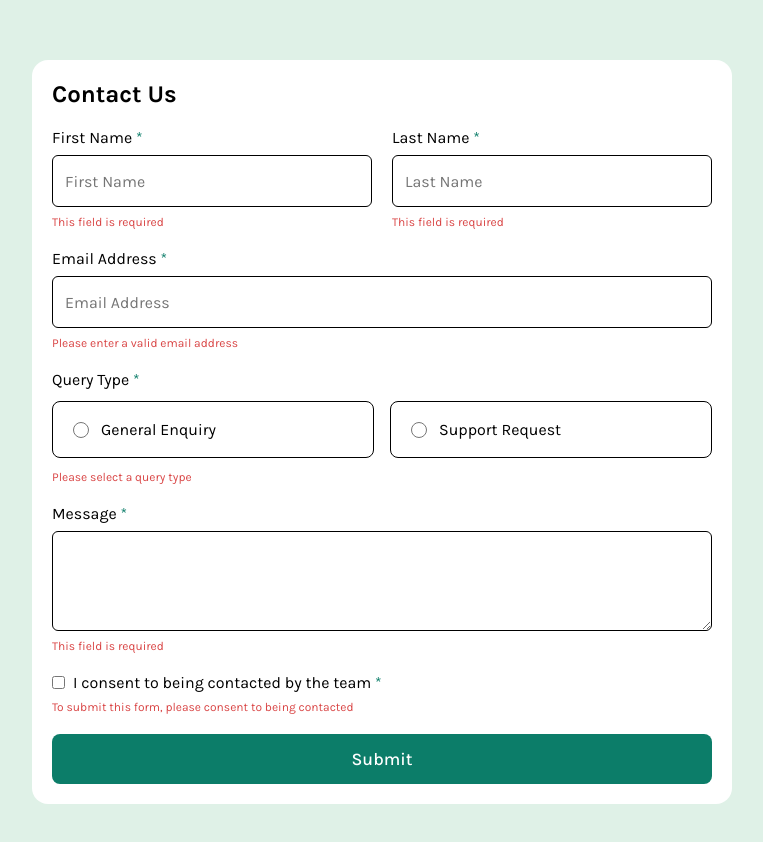
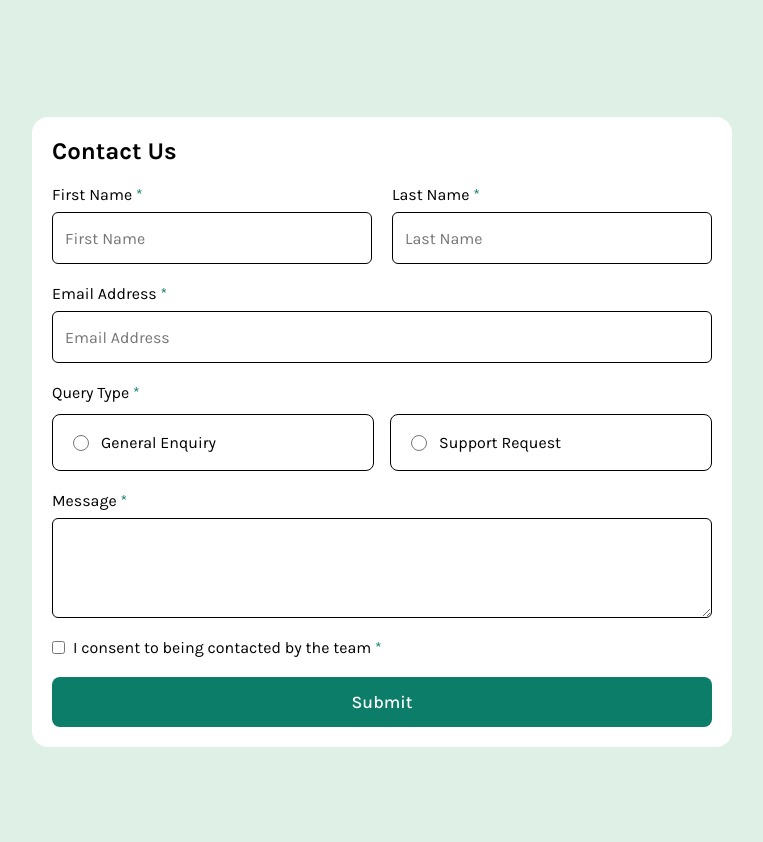
Before and after one commit to anuragc0des/Contact-form, a plain HTML site: page index.html in a window 1280 px wide. Shown: the part 168-1010 px from the top of the page, without its empty margins (258-1021 px from the left). Drawn offline with Linux system fonts and the light colour scheme.

Commit message:
Update index.html

```diff
--- a/index.html
+++ b/index.html
@@ -34,20 +34,22 @@
           <div class="input-field">
             <label>First Name <span class="green-color">*</span></label>
             <input type="text" placeholder="First Name" id="firstname" />
-            <span class="error-msg">This field is required</span>
+            <span class="error-msg hidden">This field is required</span>
           </div>
 
           <div class="input-field">
             <label>Last Name <span class="green-color">*</span></label>
             <input type="text" placeholder="Last Name" id="lastname" />
-            <span class="error-msg">This field is required</span>
+            <span class="error-msg hidden">This field is required</span>
           </div>
         </div>
 
         <div class="email-field">
           <label>Email Address <span class="green-color">*</span></label>
           <input type="text" placeholder="Email Address" id="email" />
-          <span class="error-msg">Please enter a valid email address</span>
+          <span class="error-msg hidden"
+            >Please enter a valid email address</span
+          >
         </div>
 
         <div class="query-field">
@@ -64,13 +66,13 @@
             </div>
           </div>
 
-          <span class="error-msg">Please select a query type</span>
+          <span class="error-msg hidden">Please select a query type</span>
         </div>
 
         <div class="message-field">
           <label>Message <span class="green-color">*</span></label>
           <textarea name="Message" id="message"></textarea>
-          <span class="error-msg">This field is required</span>
+          <span class="error-msg hidden">This field is required</span>
         </div>
 
         <div class="consent-field">
@@ -82,7 +84,7 @@
             >
           </div>
 
-          <span class="error-msg"
+          <span class="error-msg hidden"
             >To submit this form, please consent to being contacted</span
           >
         </div>
```
